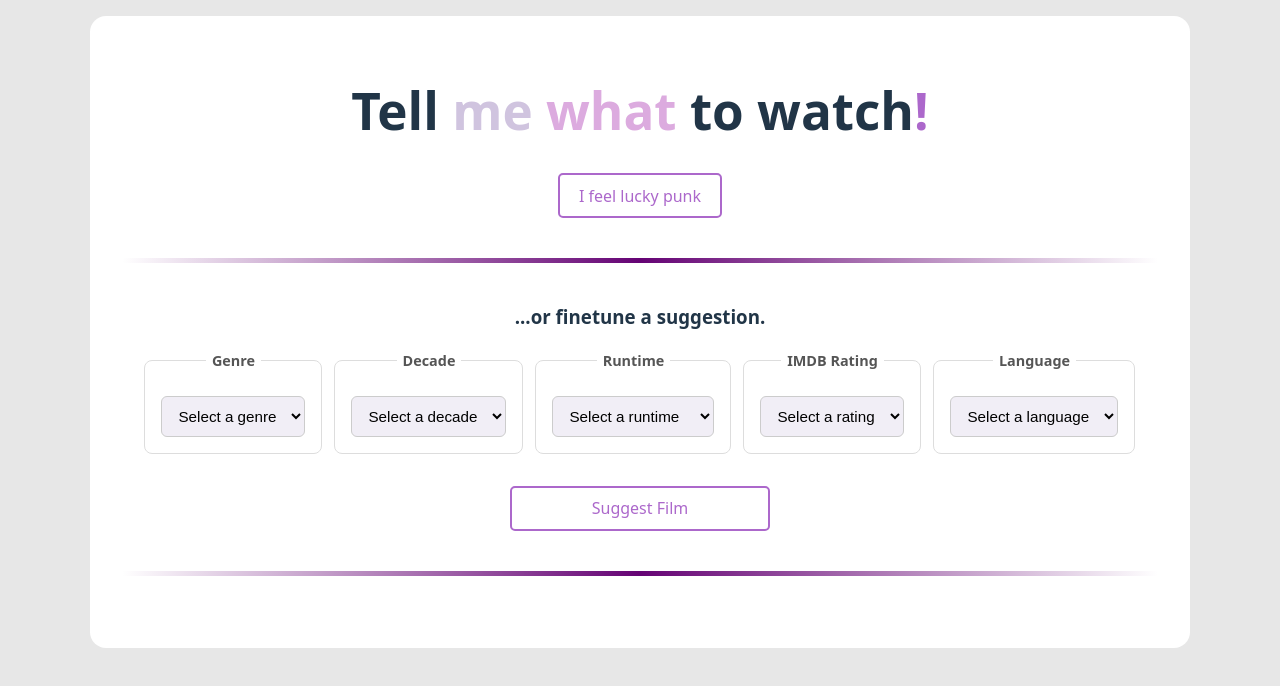
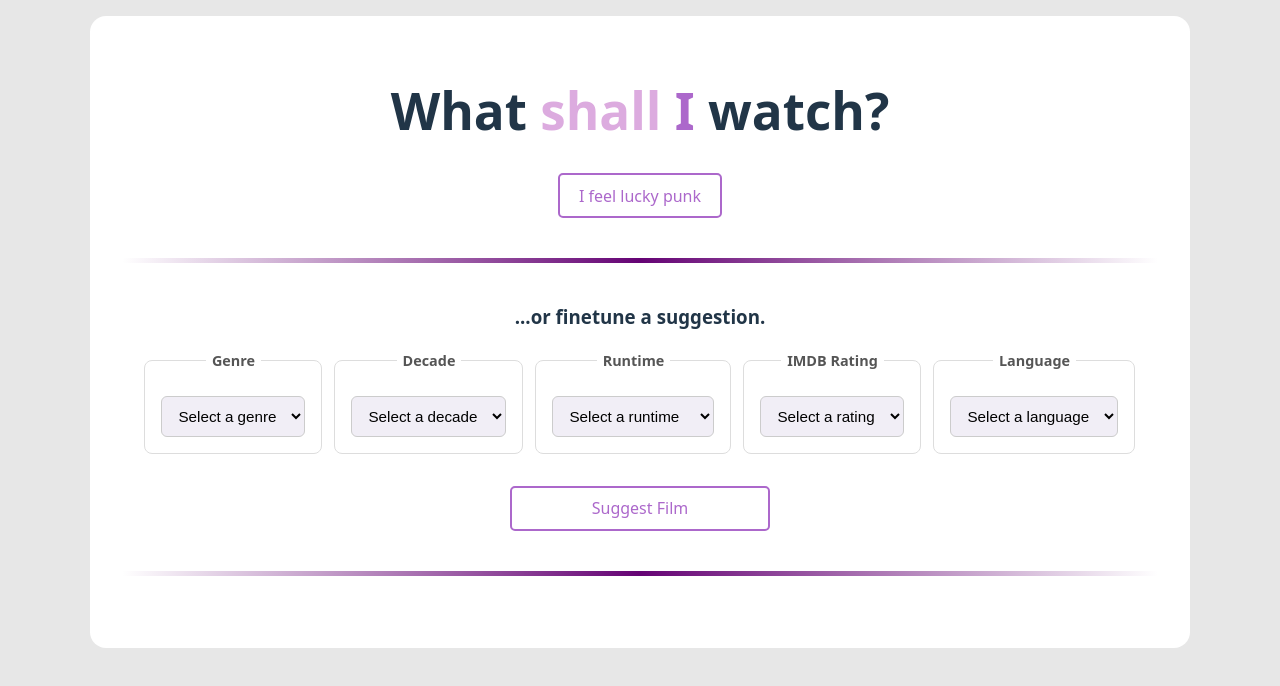
Before and after one commit to bendee48/movie-app, a React (Vite) app: page / in a window 1280 px wide. Shown: the top 686 px of the page. Built offline with nearby package versions, Linux system fonts and the light colour scheme.

Commit message:
Restructuring APP HTML
- Restructure HTML in app component to be more semantic and screen reader friendly
- Scroll to new results section on any change
- Changing title

```diff
--- a/src/components/App.jsx
+++ b/src/components/App.jsx
@@ -7,13 +7,13 @@ function App() {
   const [filmData, setFilmData] = useState({title: "", year: "", director: "", stars: "", summary: "", notFound: false});
   const [isLoading, setIsLoading] = useState(false);
   const [error, setError] = useState(null);
-  const loadingRef = useRef(null);
+  const resultsRef = useRef(null);
 
   useEffect(() => {
-    if (loadingRef.current) {
-      loadingRef.current.scrollIntoView({behaviour: "smooth"});
+    if (isLoading || error || filmData.title) {
+      resultsRef.current.scrollIntoView({behaviour: "smooth"});
     }
-  },[]);
+  },[filmData, isLoading, error]);
 
   async function handleGetFilm() {
     setIsLoading(true);
@@ -108,17 +108,31 @@ function App() {
   }
 
   return (
-    <div className={styles.app}>
-      <h1>Tell <span className={styles.me}>me</span> <span className={styles.what}>what</span> to watch<span className={styles.ex_point}>!</span></h1>
-      <button onClick={handleGetFilm} disabled={isLoading}>I feel lucky punk</button>
-      <hr className={styles.divider}/>
-      <h3>...or finetune a suggestion.</h3>
-      <FilmSelector submitHandler={handleSubmit}/>
-      <hr className={styles.divider}/>
-      {isLoading && <p ref={loadingRef}>Thinking...</p>}
-      {error && <p>{error}</p>}
-      {!isLoading && !error && <Result {...filmData}/>}
-    </div>
+    <main className={styles.app}>
+      <header className={styles.header}>
+        <h1>
+          What <span className={styles.plum}>shall</span> <span className={styles.wisteria}>I</span> watch?</h1>
+      </header>
+
+      <section className={styles.actions}>
+        <button onClick={handleGetFilm} disabled={isLoading}>I feel lucky punk</button>
+      </section>
+
+      <hr className={styles.divider} aria-hidden="true" />
+
+      <section className={styles.filters}>
+        <h3>...or finetune a suggestion.</h3>
+        <FilmSelector submitHandler={handleSubmit}/>
+      </section>
+
+      <hr className={styles.divider} aria-hidden="true" />
+
+      <section className={styles.results} ref={resultsRef} aria-live='polite'>
+        {isLoading && <p>Thinking...</p>}
+        {error && <p role='alert'>{error}</p>}
+        {!isLoading && !error && <Result {...filmData}/>}
+      </section>
+    </main>
   )
 }
 
--- a/src/components/App.module.css
+++ b/src/components/App.module.css
@@ -17,15 +17,15 @@
 
 /* Title */
 
-.what {
+.plum {
   color: var(--plum);
 }
 
-.me {
-  color: var(--thistle);
+.dark_plum {
+  color: var(--dark-plum);
 }
 
-.ex_point {
+.wisteria {
   color: var(--wisteria);
 }
 
```
